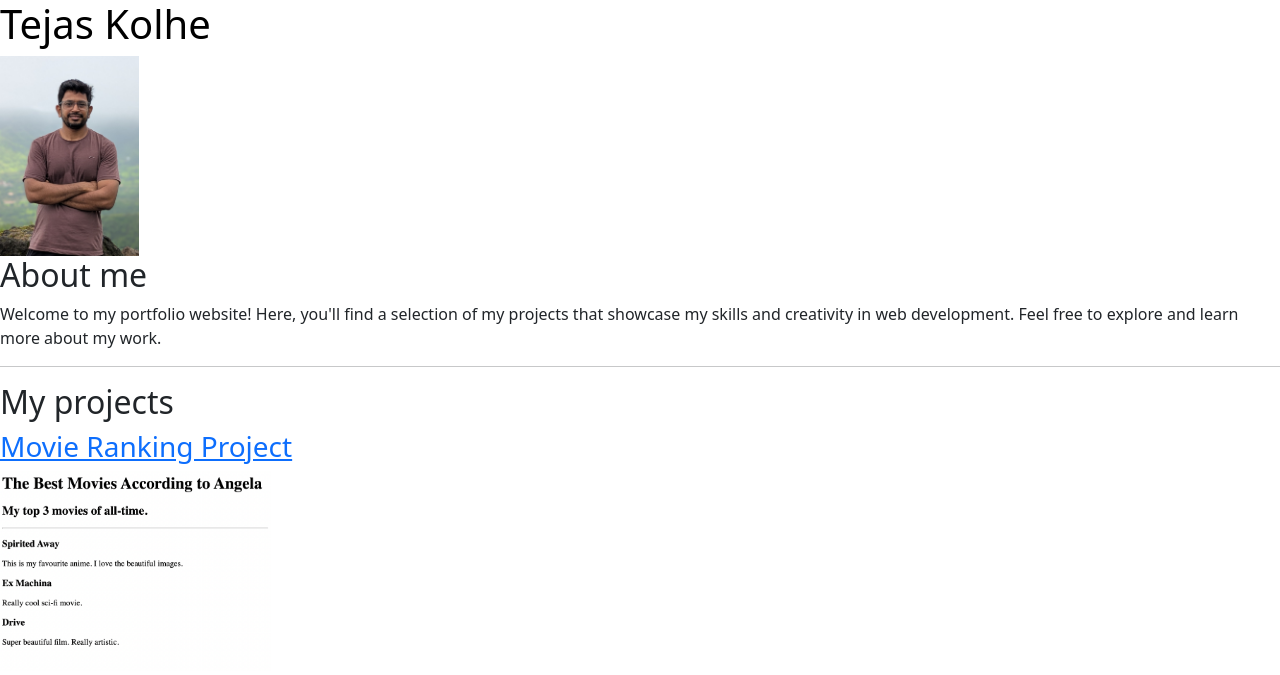
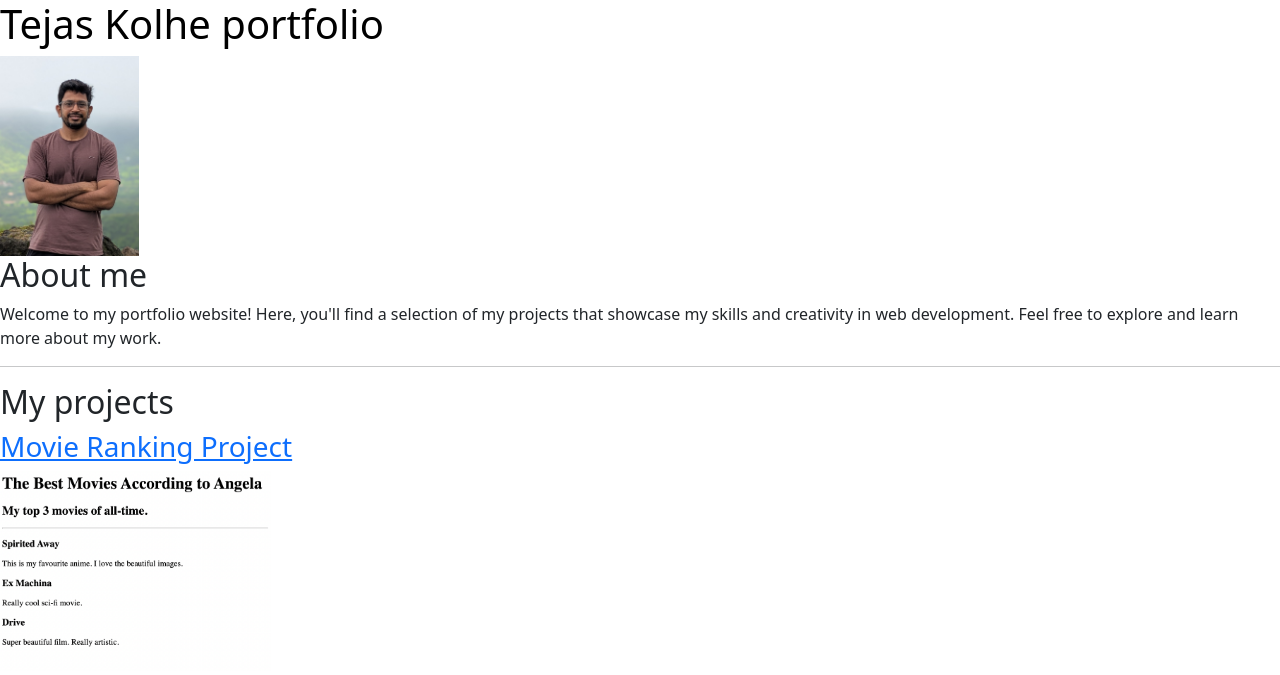
Before and after one commit to Tejas411/webDevBoot, a plain HTML site: page index.html in a window 1280 px wide. Shown: the top 675 px of the page. Drawn offline with nearby package versions, Linux system fonts and the light colour scheme.

Commit message:
updated to portfolio

```diff
--- a/index.html
+++ b/index.html
@@ -18,7 +18,7 @@
 </head>
 
 <body>
-    <h1>Tejas Kolhe</h1>
+    <h1>Tejas Kolhe portfolio</h1>
     <img src="./assets/images/profile-pic2.jpg" height="200" alt="Tejas Kolhe" />
     <h2>About me</h2>
     <p>
```
